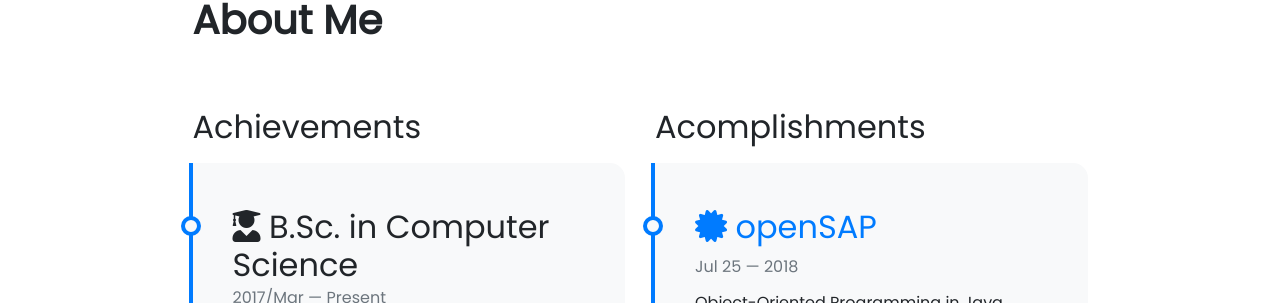
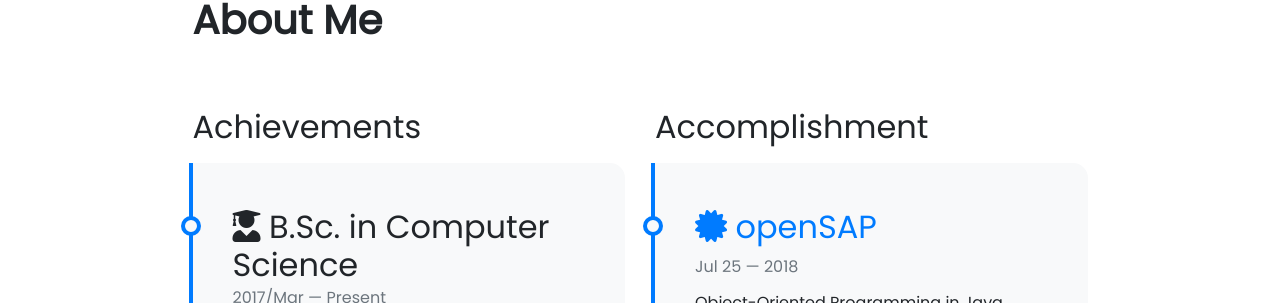
Before and after one commit to helioRocha/heliorocha.github.io, a Jekyll site: the page built from pages/about.md, in a window 1280 px wide and 900 px high. Shown: the part 158-461 px from the top of the window. Built offline with Jekyll 4.4.1, drawn with Linux system fonts in a browser that asks for light colours; nearby versions of some CDN libraries.

Commit message:
Update about.md

```diff
--- a/pages/about.md
+++ b/pages/about.md
@@ -16,5 +16,5 @@ weight: 3
 
 <div class="row">
 {% include about/timeline.html title="Achievements"%}
-{% include about/timeline2.html title="Acomplishments" source=site.data.other-timeline %}
+{% include about/timeline2.html title="Accomplishment" source=site.data.other-timeline %}
 </div>
```
